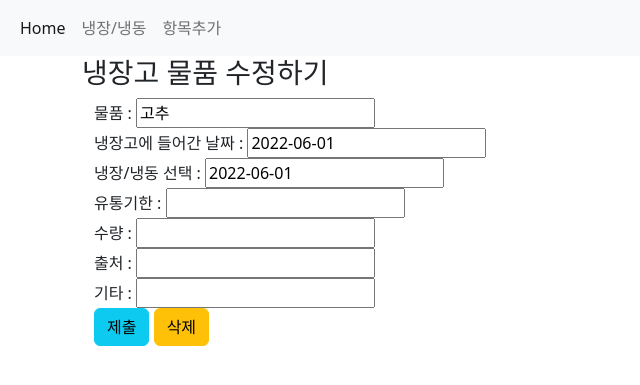
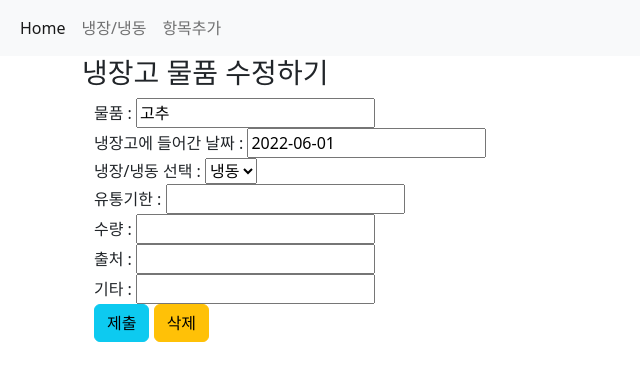
Before and after one commit to ffffa1233/warehouse, a Django app: page /frige/update/1/ in a window 1280 px wide. Shown: the top 385 px of the page, without its empty margins (0-640 px from the left). Run offline with Django 4.2, Linux system fonts and the light colour scheme; data comes from the database, SQL or seed files in the repository.

Commit message:
항목추가 버그 수정

```diff
--- a/frige/templates/frige/update.html
+++ b/frige/templates/frige/update.html
@@ -11,7 +11,15 @@
             {% csrf_token %}
             물품 : <input name="item" value="{{ updateItem.item }}"><br>
             냉장고에 들어간 날짜 : <input name="date_add_frige" value="{{ updateItem.date_add_frige }}"><br>
-            냉장/냉동 선택 : <input name="freezing" value="{{ updateItem.date_add_frige }}"><br>
+            냉장/냉동 선택 : <select name="freezing">
+                          {% if updateItem.freezing == '냉장' %}
+                            <option value="냉장" selected>냉장</option>
+                            <option value="냉동">냉동</option>
+                          {% else %}
+                            <option value="냉장">냉장</option>
+                            <option value="냉동" selected>냉동</option>
+                          {% endif %}
+                          </select><br>
             유통기한 : <input name="date_expire" value="{{ updateItem.date_expire }}"><br>
             수량 : <input name="quantity" value="{{ updateItem.quantity }}"><br>
             출처 : <input name="source" value="{{ updateItem.source }}"><br>
--- a/frige/views.py
+++ b/frige/views.py
@@ -57,7 +57,7 @@ def add(request):
 
 def addrecord(request):
     item = request.POST['item']
-    date_input = datetime.strftime(timezone.now(), '%Y-%m-%d %H:%M:%s')
+    date_input = datetime.datetime.now().strftime('%Y-%m-%d %H:%M:%s')
     date_add_frige = request.POST['date_add_frige']
     freezing = request.POST['freezing']
     date_expire = request.POST['date_expire']
```
